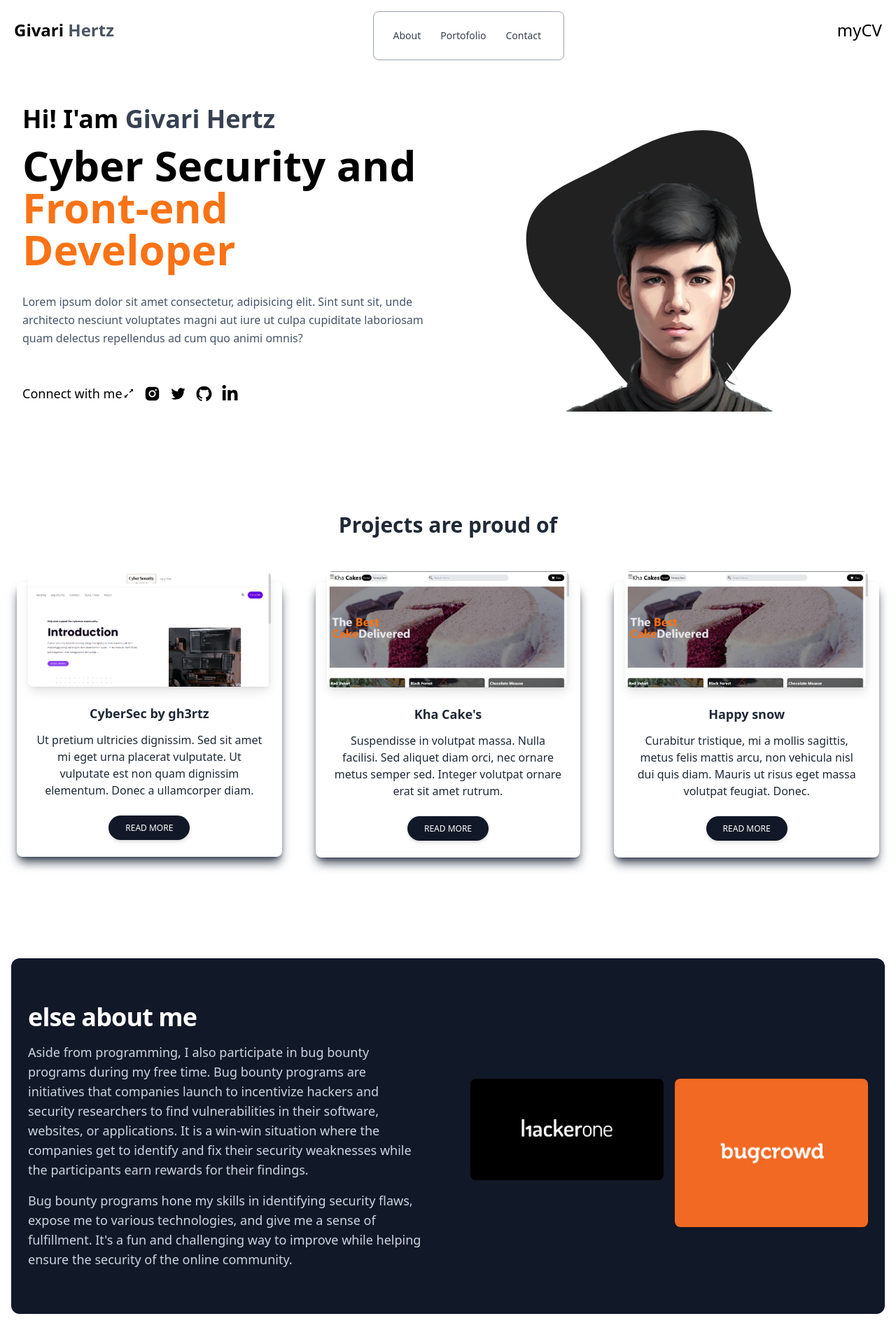
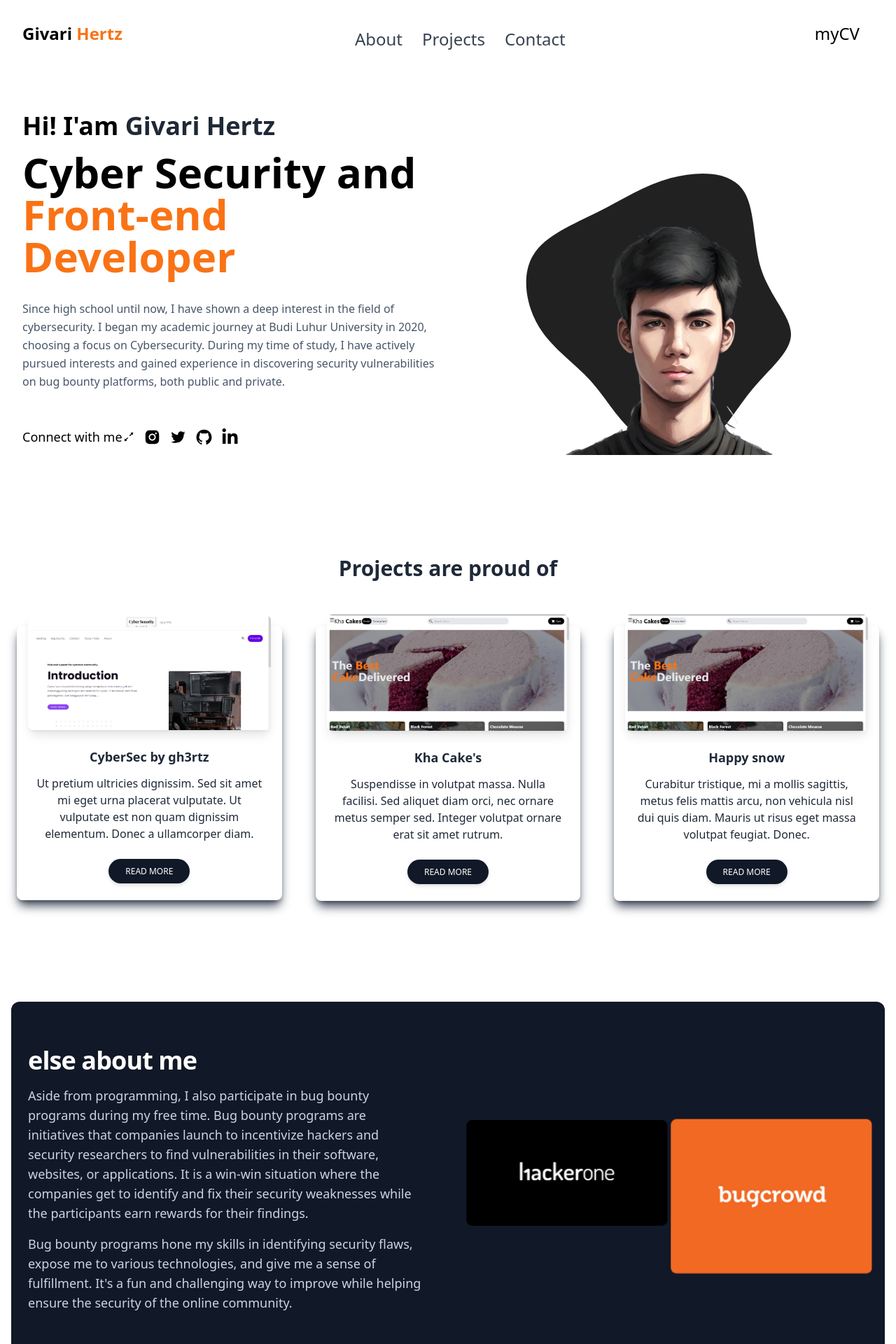
Before and after one commit to gh3rtz/Personal-Website, a React (Create React App) app: page / in a window 1280 px wide. Shown: the top 1920 px of the page at 70% size. Built offline with nearby package versions, Linux system fonts and the light colour scheme.

Commit message:
update on contact, add sum swalalert2 and sanitize user input

```diff
--- a/package.json
+++ b/package.json
@@ -7,11 +7,13 @@
     "@testing-library/jest-dom": "^5.16.5",
     "@testing-library/react": "^13.4.0",
     "@testing-library/user-event": "^13.5.0",
+    "dompurify": "^3.0.6",
     "react": "^18.2.0",
     "react-dom": "^18.2.0",
     "react-icons": "^4.9.0",
     "react-scripts": "5.0.1",
     "react-toggle-dark-mode": "^1.1.1",
+    "sweetalert2": "^11.8.0",
     "web-vitals": "^2.1.4"
   },
   "scripts": {
--- a/public/index.html
+++ b/public/index.html
@@ -11,7 +11,7 @@
     />
     <link rel="apple-touch-icon" href="%PUBLIC_URL%/logo192.png" />
     <link rel="manifest" href="%PUBLIC_URL%/manifest.json" />
-    <title>React App</title>
+    <title>Givari | Personal Website</title>
   </head>
   <body>
     <noscript>You need to enable JavaScript to run this app.</noscript>
--- a/src/components/About.jsx
+++ b/src/components/About.jsx
@@ -14,7 +14,7 @@ const About = () => {
         <div className="w-full self-center px-4 lg:w-1/2">
           <h1 className="text-2xl lg:text-4xl md:text-2xl sm:text-xl font-semibold">
             Hi! I'am{" "}
-            <span className=" text-gray-700 font-bold lg:text-4xl">
+            <span className=" text-gray-800 font-bold lg:text-4xl">
               Givari Hertz
             </span>
           </h1>
@@ -23,10 +23,12 @@ const About = () => {
             <span className="text-orange-500"> Front-end Developer</span>
           </h2>
           <p className="mt-8 mb-10 leading-relaxed text-slate-600">
-            Lorem ipsum dolor sit amet consectetur, adipisicing elit. Sint sunt
-            sit, unde architecto nesciunt voluptates magni aut iure ut culpa
-            cupiditate laboriosam quam delectus repellendus ad cum quo animi
-            omnis?
+            Since high school until now, I have shown a deep interest in the
+            field of cybersecurity. I began my academic journey at Budi Luhur
+            University in 2020, choosing a focus on Cybersecurity. During my
+            time of study, I have actively pursued interests and gained
+            experience in discovering security vulnerabilities on bug bounty
+            platforms, both public and private.
           </p>
 
           <div className="flex items-center space-x-3">
--- a/src/components/CTA.jsx
+++ b/src/components/CTA.jsx
@@ -4,7 +4,7 @@ import bugcrowd from "../assets/bugcrowd.jpg";
 import "../styles/CTA.css"; // Import the CSS file for CTA component
 
 const CTA = () => {
-  const [isHovered, setIsHovered] = useState(false);
+  const [isHovered, setIsHovered] = useState(true);
 
   const handleMouseEnter = () => {
     setIsHovered(true);
--- a/src/components/Contact.jsx
+++ b/src/components/Contact.jsx
@@ -1,23 +1,52 @@
 import React, { useRef } from "react";
 import emailjs from "@emailjs/browser";
+import Swal from "sweetalert2";
+import DOMPurify from "dompurify";
 
 const Contact = () => {
   const form = useRef();
 
+  // Function to sanitize user input
+  const sanitizeInput = (input) => {
+    return DOMPurify.sanitize(input);
+  };
+
   const sendEmail = (e) => {
     e.preventDefault();
 
+    // Sanitize user inputs
+    const userEmail = sanitizeInput(form.current.user_email.value);
+    const userName = sanitizeInput(form.current.from_name.value);
+    const userMessage = sanitizeInput(form.current.message.value);
+
+    // Create a sanitized form data
+    const sanitizedFormData = new FormData();
+    sanitizedFormData.append("user_email", userEmail);
+    sanitizedFormData.append("from_name", userName);
+    sanitizedFormData.append("message", userMessage);
+
     emailjs
       .sendForm(
-        "service_06b8jul",
-        "template_yvpvejb",
+        "service_gtvrr5o",
+        "template_5w8dhc3",
         form.current,
-        "yqE0xKWqlBknN5Fa3"
+        "pi6BSJk4IMNRxNJw9"
       )
       .then(
         (result) => {
           console.log(result.text);
           console.log("message sent");
+
+          // Show SweetAlert2 popup when the message is sent
+          Swal.fire({
+            title: "Message Sent",
+            text: "We will reach you soon!",
+            icon: "success",
+            confirmButtonText: "OK",
+          }).then(() => {
+            // Reload the page after the user clicks "OK"
+            window.location.reload();
+          });
         },
         (error) => {
           console.log(error.text);
@@ -47,7 +76,7 @@ const Contact = () => {
               type="email"
               name="user_email"
               className="shadow-sm bg-gray-50 border border-gray-300 text-gray-900 text-sm rounded-lg focus:ring-primary-500 focus:border-primary-500 block w-full p-2.5 dark:bg-gray-700 dark:border-gray-600 dark:placeholder-gray-400 dark:text-white dark:focus:ring-primary-500 dark:focus:border-primary-500 dark:shadow-sm-light hover:border-gray-700"
-              placeholder="contact@givarihertz.com"
+              placeholder="your_email@mail.com"
               required
             />
           </div>
@@ -62,7 +91,7 @@ const Contact = () => {
               type="text"
               name="from_name"
               className="block p-3 w-full text-sm text-gray-900 bg-gray-50 rounded-lg border border-gray-300 shadow-sm focus:ring-primary-500 focus:border-primary-500 dark:bg-gray-700 dark:border-gray-600 dark:placeholder-gray-400 dark:text-white dark:focus:ring-primary-500 dark:focus:border-primary-500 dark:shadow-sm-light hover:border-gray-700"
-              placeholder="Let me know how i can help you"
+              placeholder="Let me know how I can help you"
               required
             />
           </div>
@@ -83,7 +112,7 @@ const Contact = () => {
           <button
             type="submit"
             value="Send"
-            className="py-3 px-5 text-sm text-white font-medium rounded-lg bg-gray-700 hover:bg-orange-700 sm:w-fit hover:bg-primary-800 focus:ring-4 focus:outline-none focus:ring-primary-300 dark:bg-primary-600 dark:hover:bg-primary-700 dark:focus:ring-primary-800 "
+            className="py-3 px-5 text-sm text-white font-medium rounded-lg bg-gray-700 hover:bg-orange-700 sm:w-fit hover:bg-primary-800 focus:ring-4 focus:outline-none focus:ring-primary-300 dark:bg-primary-600 dark:hover:bg-primary-700 dark:focus:ring-primary-800"
           >
             Send message
           </button>
--- a/src/components/Navbar.jsx
+++ b/src/components/Navbar.jsx
@@ -18,14 +18,13 @@ const Navbar = () => {
 
   return (
     <nav>
-      <div className="text-2xl container flex items-center justify-between mx-auto mb-16 pl-5">
+      <div className="text-2xl container flex items-center justify-between mx-auto mb-16 px-8">
         <a href="https://givarihertz.com" className="flex items-center">
           <h1 className="font-bold">
-            Givari <span className="text-gray-600 font-bold">Hertz</span>
+            Givari <span className="text-orange-500 font-bold">Hertz</span>
           </h1>
         </a>
         <div className="flex md:order-2">
-          {/* <a href="" className='flex items-center'> */}
           <button
             onClick={onButtonClick}
             className="text-2xl hover:bg-black hover:text-white focus:ring-4 focus:outline-none font-medium
@@ -33,16 +32,15 @@ const Navbar = () => {
           >
             myCV
           </button>
-          {/* </a> */}
         </div>
         <div className="items-center justify-between hidden w-full md:flex md:w-auto md:order-1">
-          <ul className="flex flex-col p-4 mt-4 border border-gray-400 rounded-lg md:flex-row ">
+          <ul className="flex flex-col p-4 mt-4 md:flex-row">
             <li>
               <a
                 href="#about"
-                className="block py-2 pl-3 pr-4 text-gray-700 hover:bg-orange-500 hover:font-bold focus:ring-4
+                className="block py-2 pl-3 pr-4 text-gray-700 hover:font-bold focus:ring-4
                 focus:outline-none focus:ring-blue-300
-                font-medium rounded-lg text-sm px-5 text-center mr-3 md:mr-0"
+                font-medium rounded-lg text-md px-5 text-center mr-3 md:mr-0"
               >
                 About
               </a>
@@ -50,19 +48,19 @@ const Navbar = () => {
             <li>
               <a
                 href="#porto"
-                className="block py-2 pl-3 pr-4 text-gray-700 hover:bg-orange-500 hover:font-bold focus:ring-4
+                className="block py-2 pl-3 pr-4 text-gray-700 hover:font-bold focus:ring-4
                 focus:outline-none
-                focus:ring-blue-300 font-medium rounded-lg text-sm px-5 text-center mr-3 md:mr-0"
+                focus:ring-blue-300 font-medium rounded-lg text-md px-5 text-center mr-3 md:mr-0"
               >
-                Portofolio
+                Projects
               </a>
             </li>
             <li>
               <a
                 href="#contact"
-                className="block py-2 pl-3 pr-4 text-gray-700 hover:bg-orange-500 hover:font-bold focus:ring-4
+                className="block py-2 pl-3 pr-4 text-gray-700 hover:font-bold focus:ring-4
                 focus:outline-none
-                focus:ring-blue-300 font-medium rounded-lg text-sm px-5 text-center mr-3 md:mr-0"
+                focus:ring-blue-300 font-medium rounded-lg text-md px-5 text-center mr-3 md:mr-0"
               >
                 Contact
               </a>
```
Also changed, not shown: 2 other files (tests, documents, lock files or other folders).
